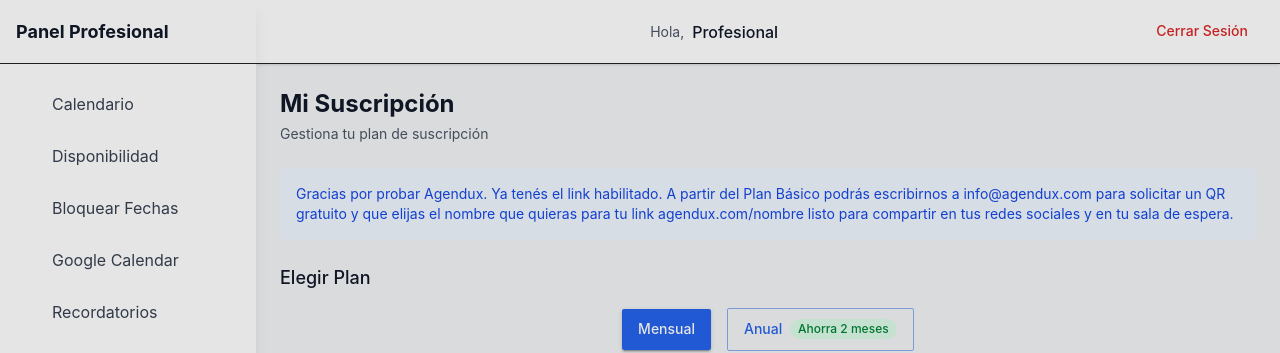
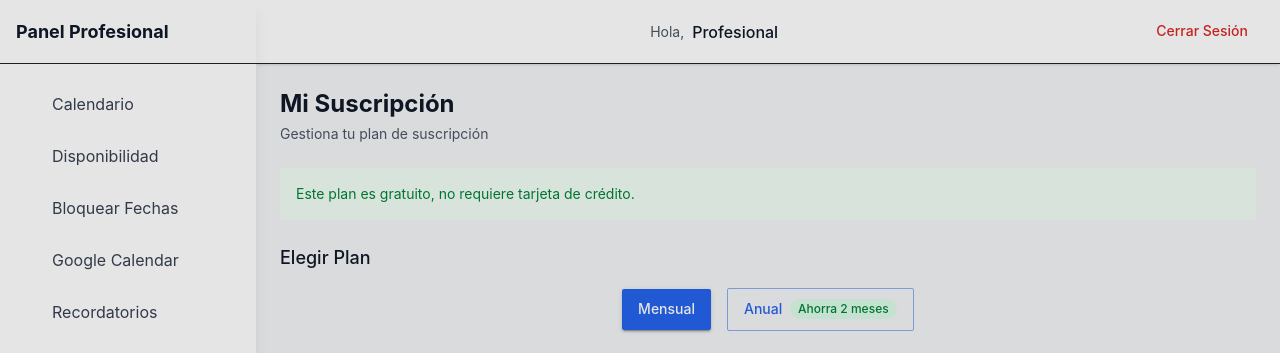
Before and after one commit to kalytamykhailo18-cyber/agendux-VPS, a React (Vite) app in the folder frontend/: page /professional/subscription in a window 1280 px wide. Shown: the top 353 px of the page. Built offline with nearby package versions, Linux system fonts and the light colour scheme; no server answers; sample sign-in values are in the browser's storage; some icons are missing.

Commit message:
change free plan message to green: Este plan es gratuito, no requiere tarjeta

```diff
--- a/frontend/src/pages/professional/subscription/index.tsx
+++ b/frontend/src/pages/professional/subscription/index.tsx
@@ -117,9 +117,9 @@
 
       {/* Free plan message */}
       {!currentSubscription && (
-        <div className="mb-6 rounded-lg bg-blue-50 p-4 text-blue-700 zoom-in-fast">
+        <div className="mb-6 rounded-lg bg-green-50 p-4 text-green-700 zoom-in-fast">
           <p className="text-sm fade-up-normal">
-            Gracias por probar Agendux. Ya tenés el link habilitado. A partir del Plan Básico podrás escribirnos a info@agendux.com para solicitar un QR gratuito y que elijas el nombre que quieras para tu link agendux.com/nombre listo para compartir en tus redes sociales y en tu sala de espera.
+            Este plan es gratuito, no requiere tarjeta de crédito.
           </p>
         </div>
       )}
```
